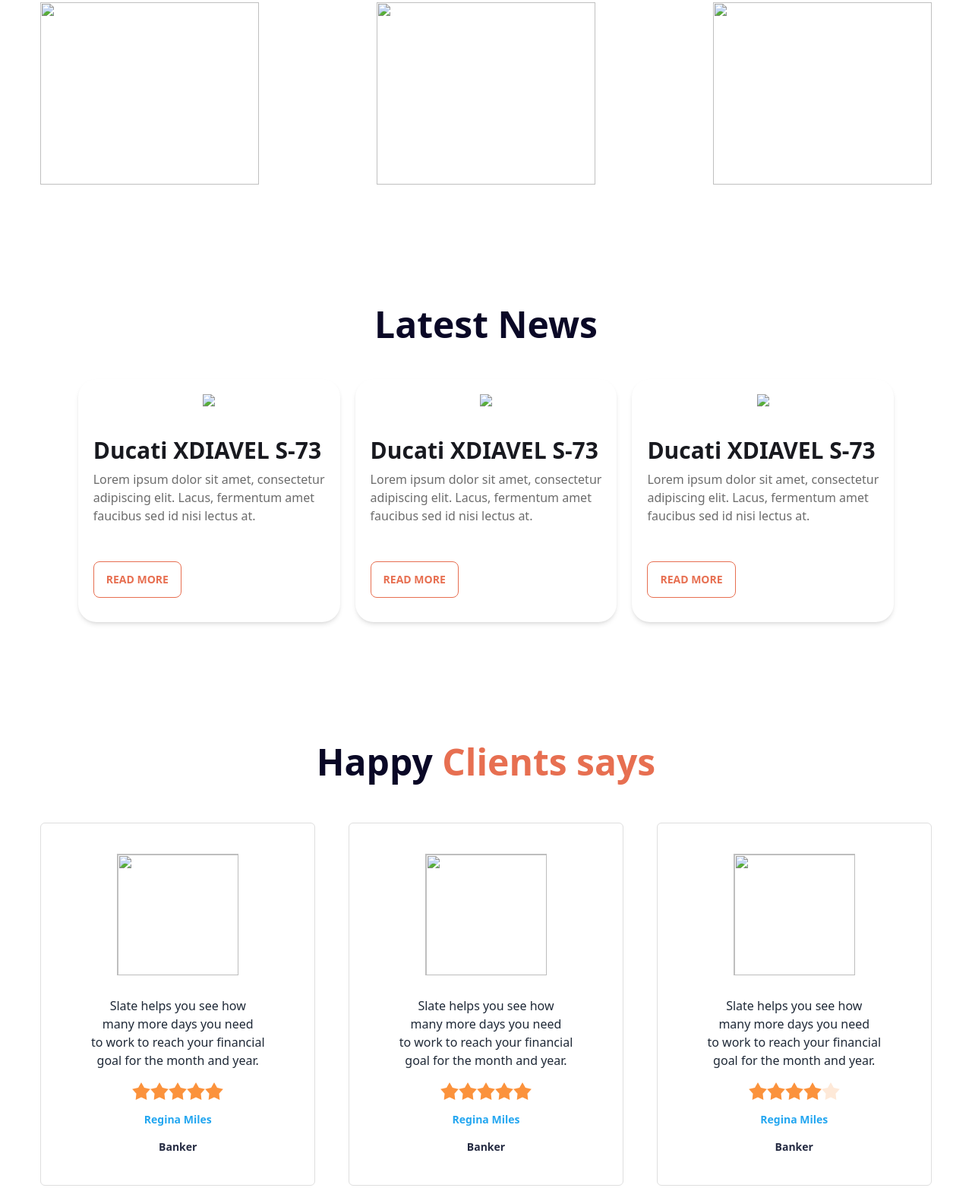
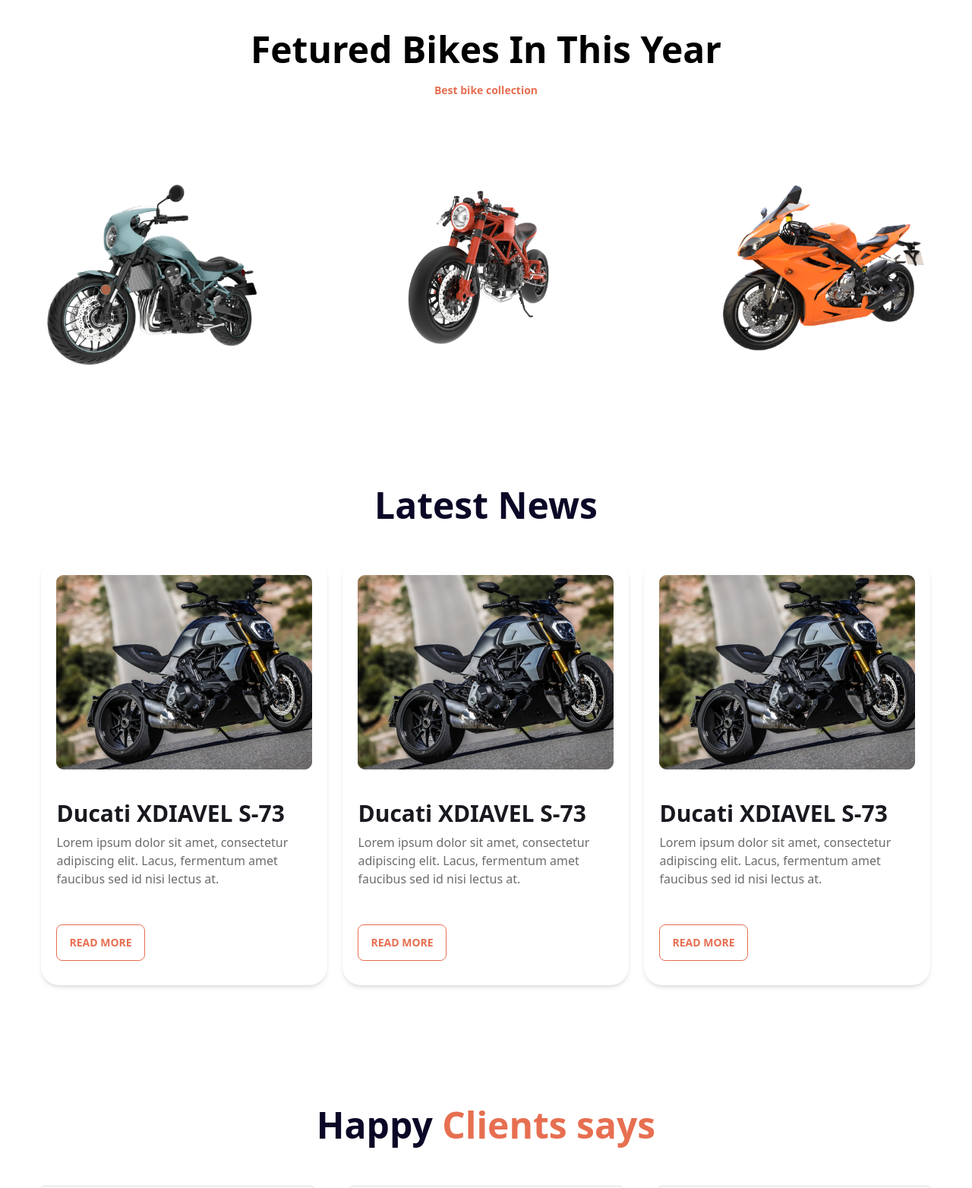
Before and after one commit to enayetsyl/biker-zone, a plain HTML site: page index.html in a window 1280 px wide. Shown: the part 629-2193 px from the top of the page at 76% size. Drawn offline with nearby package versions, Linux system fonts and the light colour scheme.

Commit message:
image / added

```diff
--- a/index.html
+++ b/index.html
@@ -44,7 +44,7 @@
           <div class="hero">
             <div class="hero-content flex-col gap-10 md:flex-row-reverse">
               <img
-                src=".images/latest1.png"
+                src="./images/latest1.png"
                 class="md:w-1/2 py-8"
               />
               <div class="text-white text-center md:w-1/2">
@@ -82,9 +82,9 @@
           <div
             class="flex flex-col justify-center gap-30 md:flex-row md:justify-center md:flex-wrap lg:justify-between lg:gap-30"
           >
-            <img src=".images/slider/bike1.png" class="w-72 h-60" />
-            <img src=".images/slider/bike2.png" class="w-72 h-60" /><img
-              src=".images/slider/bike3.png"
+            <img src="./images/slider/bike1.png" class="w-72 h-60" />
+            <img src="./images/slider/bike2.png" class="w-72 h-60" /><img
+              src="./images/slider/bike3.png"
               class="w-72 h-60"
             />
           </div>
@@ -103,7 +103,7 @@
             <div class="card">
               <figure>
                 <img
-                  src=".images/latest1.png"
+                  src="./images/latest1.png"
                   class="rounded-xl px-5 pt-5"
                 />
               </figure>
@@ -131,7 +131,7 @@
             <div class="card">
               <figure>
                 <img
-                  src=".images/latest1.png"
+                  src="./images/latest1.png"
                   class="rounded-xl px-5 pt-5"
                 />
               </figure>
@@ -159,7 +159,7 @@
             <div class="card">
               <figure>
                 <img
-                  src=".images/latest1.png"
+                  src="./images/latest1.png"
                   class="rounded-xl px-5 pt-5"
                 />
               </figure>
@@ -196,7 +196,7 @@
             <div class="px-3 py-10">
               <div class="flex justify-center">
                 <img
-                  src=".images/user-1.png"
+                  src="./images/user-1.png"
                   alt=""
                   class="w-40 h-40 border border-solid border-[#bdbdbd]"
                 />
@@ -247,7 +247,7 @@
             <div class="px-3 py-10 text-center">
               <div class="flex justify-center">
                 <img
-                  src=".images/user-1.png"
+                  src="./images/user-1.png"
                   alt=""
                   class="w-40 h-40 border border-solid border-[#bdbdbd]"
                 />
@@ -298,7 +298,7 @@
             <div class="px-3 py-10 text-center">
               <div class="flex justify-center">
                 <img
-                  src=".images/user-1.png"
+                  src="./images/user-1.png"
                   alt=""
                   class="w-40 h-40 border border-solid border-[#bdbdbd]"
                 />
@@ -355,7 +355,7 @@
         <div
           class="flex flex-col justify-center gap-40 lg:flex-row lg:justify-between"
         >
-          <img src=".images/faq.png" class="w-96 h-auto mx-auto" />
+          <img src="./images/faq.png" class="w-96 h-auto mx-auto" />
           <!-- arcedian start -->
           <div class="join join-vertical w-full">
             <div
@@ -423,7 +423,7 @@
           <div class="text-white">
             <p class="pb-5">Get the App</p>
             <div class="flex flex-col gap-5">
-              <img src=".images/ios.png" alt=""><img src=".images/android.png" alt="">
+              <img src="./images/ios.png" alt=""><img src="./images/android.png" alt="">
             </div>
           </div>
         </div>
```
